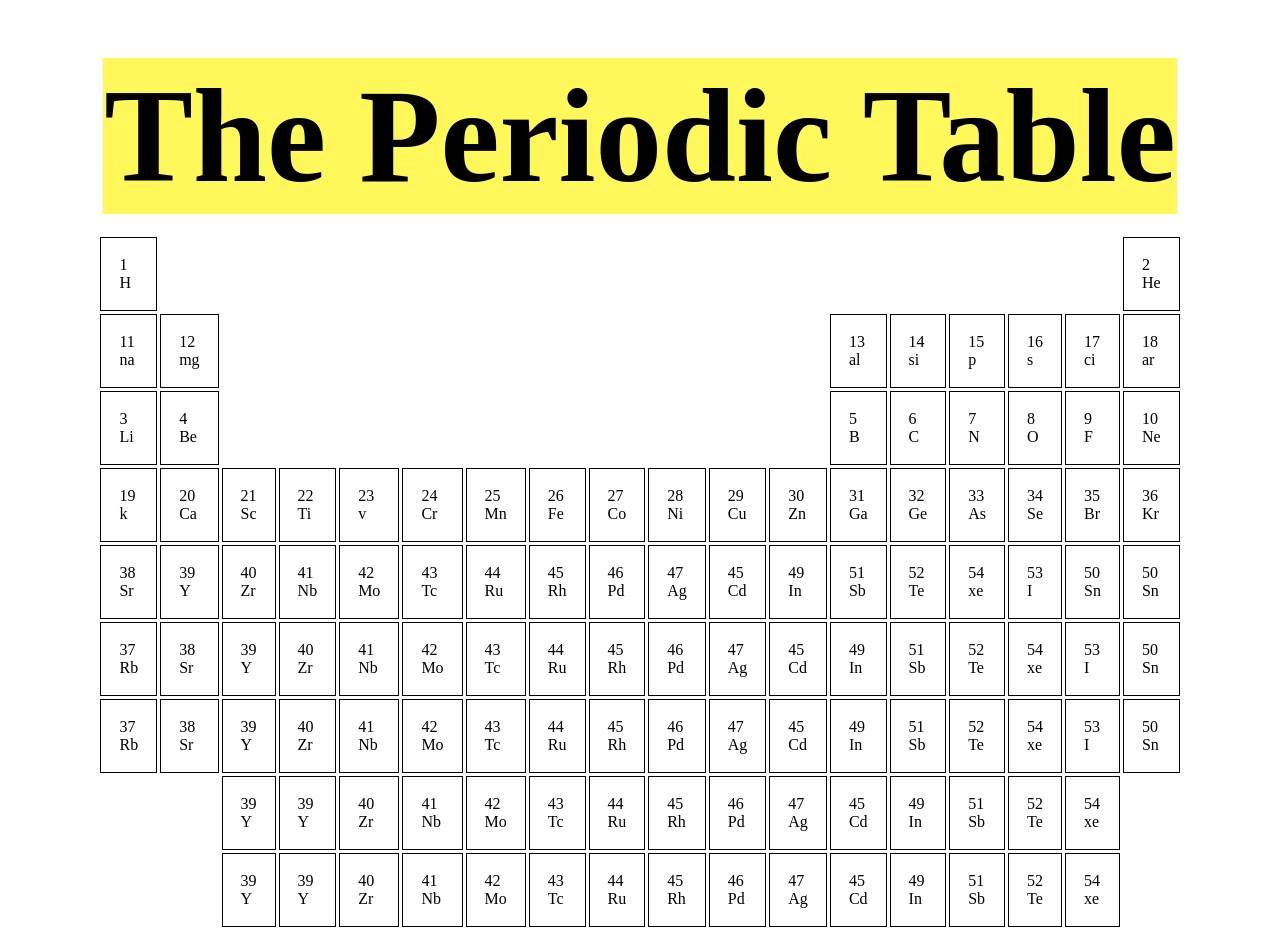
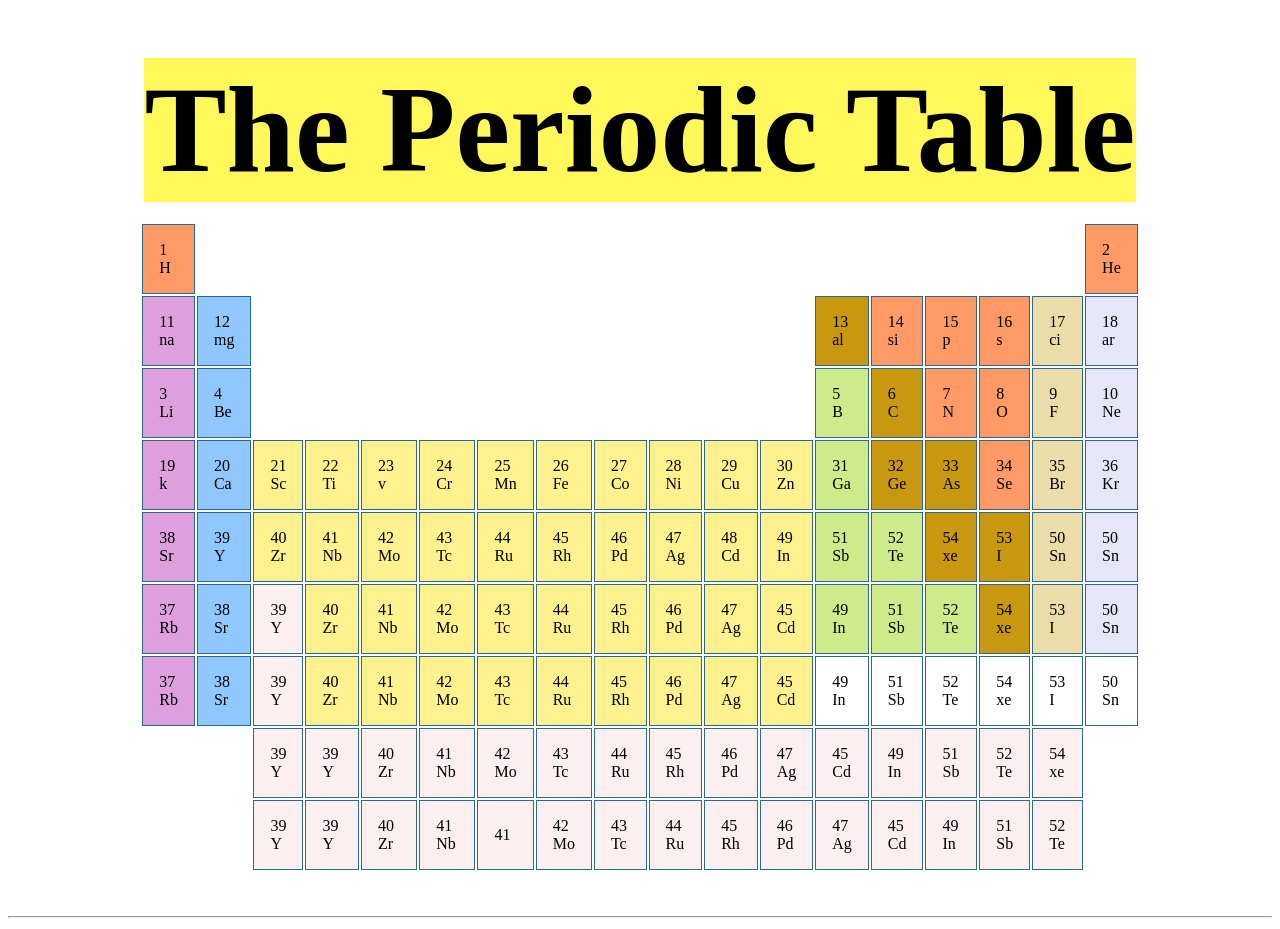
Before and after one commit to murad2641/Assignment, a plain HTML site: page Assignment5.html in a window 1280 px wide. Shown: the part 60-989 px from the top of the page. Drawn offline with Linux system fonts and the light colour scheme.

Commit message:
Assignment6 committed

```diff
--- a/Assignment5.html
+++ b/Assignment5.html
@@ -3,13 +3,16 @@
 
 <head>
     <meta charset="UTF-8">
-    <meta name="viewport" content="width=device-width, initial-scale=1.0">
+    <meta name="viewport" content="wclassth=device-wclassth, initial-scale=1.0">
     <title>Document</title>
     <style>
-        #table {
-            border: 1px solid black;
+       .ptable
+       {
+        border: 1px solid #2b698f;
 
-        }
+       }
+
+
     </style>
 </head>
 
@@ -18,400 +21,398 @@
     <br>
     <br>
     <table align="center">
-        <th colspan="18" bgcolor="#FFF85B" style="font-size: 133px;"> The Periodic Table</th>
+        <th colspan="18" bgcolor="#FFF85B" style="font-size: 123px;"> The Periodic Table</th>
     </table>
 
     <br>
-    <table width="500" cellpadding="18" cellspacing="3" align="center">
+    <table  cellpadding="16" cellspacing="2" align="center">
 
-        <id="table">
-            </id>
             <tr>
-                <td id="table">1 <br>
+                <td class="ptable" bgcolor="#ff9966">1 <br>
                     H
                 </td>
                 <td colspan="16"></td>
-                <td id="table">2 <br>
+                <td class="ptable" bgcolor="#ff9966">2 <br>
                     He
                 </td>
             </tr>
             <tr>
-                <td id="table">11 <br>
+                <td class="ptable" bgcolor="#dda0dd">11 <br>
                     na
                 </td>
-                <td id="table">12 <br>
+                <td class="ptable" bgcolor="#90c7ff">12 <br>
                     mg
                 </td>
                 <td colspan="10"></td>
 
-                <td id="table">13 <br>
+                <td class="ptable" bgcolor="#c79810">13 <br>
                     al
                 </td>
-                <td id="table">14 <br>
+                <td class="ptable" bgcolor="#ff9966">14 <br>
                     si
                 </td>
-                <td id="table">15 <br>
+                <td class="ptable" bgcolor="#ff9966">15 <br>
                     p
                 </td>
-                <td id="table">16 <br>
+                <td class="ptable" bgcolor="#ff9966">16 <br>
                     s
                 </td>
-                <td id="table">17<br>
+                <td class="ptable" bgcolor="#ebdca9">17<br>
                     ci
                 </td>
-                <td id="table">18 <br>
+                <td class="ptable" bgcolor="#e6e6fa">18 <br>
                     ar
                 </td>
             </tr>
             <tr>
-                <td id="table">3 <br>
+                <td class="ptable" bgcolor="#dda0dd">3 <br>
                     Li
                 </td>
-                <td id="table">4 <br>
+                <td class="ptable" bgcolor="#90c7ff">4 <br>
                     Be
                 </td>
                 <td colspan="10"></td>
 
-                <td id="table">5 <br>
+                <td class="ptable" bgcolor="#cdeb8b">5 <br>
                     B
                 </td>
-                <td id="table">6 <br>
+                <td class="ptable" bgcolor="#c79810">6 <br>
                     C
                 </td>
-                <td id="table">7 <br>
+                <td class="ptable" bgcolor="#ff9966">7 <br>
                     N
                 </td>
-                <td id="table">8 <br>
+                <td class="ptable" bgcolor="#ff9966">8 <br>
                     O
                 </td>
-                <td id="table">9 <br>
+                <td class="ptable" bgcolor="#ebdca9">9 <br>
                     F
                 </td>
-                <td id="table">10 <br>
+                <td class="ptable" bgcolor="#e6e6fa">10 <br>
                     Ne
                 </td>
             </tr>
             <tr>
-                <td id="table">19 <br>k
+                <td class="ptable" bgcolor="#dda0dd">19 <br>k
                 </td>
-                <td id="table">20 <br>Ca
+                <td class="ptable" bgcolor="#90c7ff">20 <br>Ca
                 </td>
-                <td id="table">21 <br>
+                <td class="ptable" bgcolor="#fff28e">21 <br>
                     Sc
                 </td>
-                <td id="table">22 <br>
+                <td class="ptable" bgcolor="#fff28e">22 <br>
                     Ti
                 </td>
-                <td id="table">23 <br>
+                <td class="ptable" bgcolor="#fff28e"">23 <br>
                     v
                 </td>
-                <td id="table">24 <br>
+                <td class="ptable" bgcolor="#fff28e">24 <br>
                     Cr
                 </td>
-                <td id="table">25 <br>
+                <td class="ptable" bgcolor="#fff28e">25 <br>
                     Mn
                 </td>
-                <td id="table">26 <br>
+                <td class="ptable" bgcolor="#fff28e">26 <br>
                     Fe
                 </td>
-                <td id="table">27 <br>
+                <td class="ptable" bgcolor="#fff28e">27 <br>
                     Co
                 </td>
-                <td id="table">28 <br>
+                <td class="ptable" bgcolor="#fff28e">28 <br>
                     Ni
                 </td>
-                <td id="table">29 <br>
+                <td class="ptable" bgcolor="#fff28e">29 <br>
                     Cu
                 </td>
-                <td id="table">30 <br>
+                <td class="ptable" bgcolor="#fff28e">30 <br>
                     Zn
                 </td>
-                <td id="table">31 <br>
+                <td class="ptable" bgcolor="#cdeb8b">31 <br>
                     Ga
                 </td>
-                <td id="table">32 <br>
+                <td class="ptable" bgcolor="#c79810">32 <br>
                     Ge
                 </td>
-                <td id="table">33 <br>
+                <td class="ptable" bgcolor="#c79810">33 <br>
                     As
                 </td>
-                <td id="table">34 <br>
+                <td class="ptable" bgcolor="#ff9966">34 <br>
                     Se
                 </td>
-                <td id="table">35 <br>
+                <td class="ptable" bgcolor="#ebdca9">35 <br>
                     Br
                 </td>
-                <td id="table">36 <br>
+                <td class="ptable" bgcolor="#e6e6fa">36 <br>
                     Kr
                 </td>
             </tr>
             <tr>
                 </td>
-                <td id="table">38 <br>
+                <td class="ptable" bgcolor="#dda0dd">38 <br>
                     Sr
                 </td>
-                <td id="table">39 <br>
+                <td class="ptable" bgcolor="#90c7ff" >39 <br>
                     Y
                 </td>
-                <td id="table">40 <br>
+                <td class="ptable" bgcolor="#fff28e">40 <br>
                     Zr
                 </td>
-                <td id="table">41 <br>
+                <td class="ptable" bgcolor="#fff28e">41 <br>
                     Nb
                 </td>
-                <td id="table">42 <br>
+                <td class="ptable" bgcolor="#fff28e">42 <br>
                     Mo
                 </td>
-                <td id="table">43 <br>
+                <td class="ptable" bgcolor="#fff28e">43 <br>
                     Tc
                 </td>
-                <td id="table">44 <br>
+                <td class="ptable" bgcolor="#fff28e">44 <br>
                     Ru
                 </td>
-                <td id="table">45 <br>
+                <td class="ptable" bgcolor="#fff28e">45 <br>
                     Rh
                 </td>
-                <td id="table">46 <br>
+                <td class="ptable" bgcolor="#fff28e">46 <br>
                     Pd
                 </td>
-                <td id="table">47 <br>
+                <td class="ptable" bgcolor="#fff28e">47 <br>
                     Ag
                 </td>
-                <td id="table">45 <br>
+                <td class="ptable" bgcolor="#fff28e">48 <br>
                     Cd
                 </td>
-                <td id="table">49 <br>
+                <td class="ptable" bgcolor="#fff28e">49 <br>
                     In
                 </td>
-                <td id="table">51 <br>
+                <td class="ptable" bgcolor="#cdeb8b">51 <br>
                     Sb
                 </td>
-                <td id="table">52 <br>
+                <td class="ptable" bgcolor="#cdeb8b">52 <br>
                     Te
                 </td>
-                <td id="table">54 <br>
+                <td class="ptable" bgcolor="#c79810">54 <br>
                     xe
                 </td>
-                <td id="table">53 <br>
+                <td class="ptable" bgcolor="#c79810">53 <br>
                     I
                 </td>
-                <td id="table">50 <br>
+                <td class="ptable" bgcolor="#ebdca9">50 <br>
                     Sn
                 </td>
-                <td id="table">50 <br>
+                <td class="ptable" bgcolor="#e6e6fa">50 <br>
                     Sn
                 </td>
             </tr>
             <tr>
-                <td id="table"> 37 <br>
+                <td class="ptable" bgcolor="#dda0dd"> 37 <br>
                     Rb
                 </td>
-                <td id="table">38 <br>
+                <td class="ptable" bgcolor="#90c7ff">38 <br>
                     Sr
                 </td>
-                <td id="table">39 <br>
+                <td class="ptable" bgcolor="#fceff0">39 <br>
                     Y
                 </td>
-                <td id="table">40 <br>
+                <td class="ptable" bgcolor="#fff28e">40 <br>
                     Zr
                 </td>
-                <td id="table">41 <br>
+                <td class="ptable" bgcolor="#fff28e">41 <br>
                     Nb
                 </td>
-                <td id="table">42 <br>
+                <td class="ptable" bgcolor="#fff28e">42 <br>
                     Mo
                 </td>
-                <td id="table">43 <br>
+                <td class="ptable" bgcolor="#fff28e">43 <br>
                     Tc
                 </td>
-                <td id="table">44 <br>
+                <td class="ptable" bgcolor="#fff28e">44 <br>
                     Ru
                 </td>
-                <td id="table">45 <br>
+                <td class="ptable" bgcolor="#fff28e">45 <br>
                     Rh
                 </td>
-                <td id="table">46 <br>
+                <td class="ptable" bgcolor="#fff28e">46 <br>
                     Pd
                 </td>
-                <td id="table">47 <br>
+                <td class="ptable" bgcolor="#fff28e">47 <br>
                     Ag
                 </td>
-                <td id="table">45 <br>
+                <td class="ptable" bgcolor="#fff28e">45 <br>
                     Cd
                 </td>
-                <td id="table">49 <br>
+                <td class="ptable" bgcolor="#cdeb8b">49 <br>
                     In
                 </td>
-                <td id="table">51 <br>
+                <td class="ptable" bgcolor="#cdeb8b">51 <br>
                     Sb
                 </td>
-                <td id="table">52 <br>
+                <td class="ptable" bgcolor="#cdeb8b">52 <br>
                     Te
                 </td>
-                <td id="table">54 <br>
+                <td class="ptable" bgcolor="#c79810">54 <br>
                     xe
                 </td>
-                <td id="table">53 <br>
+                <td class="ptable" bgcolor="#ebdca9">53 <br>
                     I
                 </td>
-                <td id="table">50 <br>
+                <td class="ptable" bgcolor="#e6e6fa">50 <br>
                     Sn
                 </td>
             </tr>
             <tr>
-                <td id="table"> 37 <br>
+                <td class="ptable" bgcolor="#dda0dd"> 37 <br>
                     Rb
                 </td>
-                <td id="table">38 <br>
+                <td class="ptable" bgcolor="#90c7ff">38 <br>
                     Sr
                 </td>
-                <td id="table">39 <br>
+                <td class="ptable" bgcolor="#fceff0">39 <br>
                     Y
                 </td>
-                <td id="table">40 <br>
+                <td class="ptable" bgcolor="#fff28e">40 <br>
                     Zr
                 </td>
-                <td id="table">41 <br>
+                <td class="ptable" bgcolor="#fff28e">41 <br>
                     Nb
                 </td>
-                <td id="table">42 <br>
+                <td class="ptable" bgcolor="#fff28e">42 <br>
                     Mo
                 </td>
-                <td id="table">43 <br>
+                <td class="ptable" bgcolor="#fff28e">43 <br>
                     Tc
                 </td>
-                <td id="table">44 <br>
+                <td class="ptable" bgcolor="#fff28e">44 <br>
                     Ru
                 </td>
-                <td id="table">45 <br>
+                <td class="ptable" bgcolor="#fff28e">45 <br>
                     Rh
                 </td>
-                <td id="table">46 <br>
+                <td class="ptable" bgcolor="#fff28e">46 <br>
                     Pd
                 </td>
-                <td id="table">47 <br>
+                <td class="ptable" bgcolor="#fff28e">47 <br>
                     Ag
                 </td>
-                <td id="table">45 <br>
+                <td class="ptable" bgcolor="#fff28e">45 <br>
                     Cd
                 </td>
-                <td id="table">49 <br>
+                <td class="ptable">49 <br>
                     In
                 </td>
-                <td id="table">51 <br>
+                <td class="ptable">51 <br>
                     Sb
                 </td>
-                <td id="table">52 <br>
+                <td class="ptable">52 <br>
                     Te
                 </td>
-                <td id="table">54 <br>
+                <td class="ptable">54 <br>
                     xe
                 </td>
-                <td id="table">53 <br>
+                <td class="ptable">53 <br>
                     I
                 </td>
-                <td id="table">50 <br>
+                <td class="ptable">50 <br>
                     Sn
                 </td>
             </tr>
             <tr>
                 <td colspan="2">
                 </td>
-                <td id="table">39 <br>
+                <td class="ptable" bgcolor="#fceff0">39 <br>
                     Y
                 </td>
 
-                <td id="table">39 <br>
+                <td class="ptable" bgcolor="#fceff0">39 <br>
                     Y
                 </td>
-                <td id="table">40 <br>
+                <td class="ptable" bgcolor="#fceff0">40 <br>
                     Zr
                 </td>
-                <td id="table">41 <br>
+                <td class="ptable" bgcolor="#fceff0">41 <br>
                     Nb
                 </td>
-                <td id="table">42 <br>
+                <td class="ptable" bgcolor="#fceff0">42 <br>
                     Mo
                 </td>
-                <td id="table">43 <br>
+                <td class="ptable" bgcolor="#fceff0">43 <br>
                     Tc
                 </td>
-                <td id="table">44 <br>
+                <td class="ptable" bgcolor="#fceff0">44 <br>
                     Ru
                 </td>
-                <td id="table">45 <br>
+                <td class="ptable" bgcolor="#fceff0">45 <br>
                     Rh
                 </td>
-                <td id="table">46 <br>
+                <td class="ptable" bgcolor="#fceff0">46 <br>
                     Pd
                 </td>
-                <td id="table">47 <br>
+                <td class="ptable" bgcolor="#fceff0">47 <br>
                     Ag
                 </td>
-                <td id="table">45 <br>
+                <td class="ptable" bgcolor="#fceff0">45 <br>
                     Cd
                 </td>
-                <td id="table">49 <br>
+                <td class="ptable" bgcolor="#fceff0">49 <br>
                     In
                 </td>
-                <td id="table">51 <br>
+                <td class="ptable" bgcolor="#fceff0">51 <br>
                     Sb
                 </td>
-                <td id="table">52 <br>
+                <td class="ptable" bgcolor="#fceff0">52 <br>
                     Te
                 </td>
-                <td id="table">54 <br>
+                <td class="ptable" bgcolor="#fceff0">54 <br>
                     xe
                 </td>
             </tr>
             <tr>
                 <td colspan="2">
                 </td>
-                <td id="table">39 <br>
+                <td class="ptable" bgcolor="#fceff0">39 <br>
                     Y
                 </td>
 
-                <td id="table">39 <br>
+                <td class="ptable" bgcolor="#fceff0">39 <br>
                     Y
                 </td>
-                <td id="table">40 <br>
+                <td class="ptable" bgcolor="#fceff0">40 <br>
                     Zr
                 </td>
-                <td id="table">41 <br>
+                <td class="ptable" bgcolor="#fceff0">41 <br>
                     Nb
                 </td>
-                <td id="table">42 <br>
+                <td class="ptable" bgcolor="#fceff0" >41 <br>
+                    <td class="ptable"  bgcolor="#fceff0">42 <br>
                     Mo
                 </td>
-                <td id="table">43 <br>
+                <td class="ptable" bgcolor="#fceff0">43 <br>
                     Tc
                 </td>
-                <td id="table">44 <br>
+                <td class="ptable" bgcolor="#fceff0">44 <br>
                     Ru
                 </td>
-                <td id="table">45 <br>
+                <td class="ptable" bgcolor="#fceff0">45 <br>
                     Rh
                 </td>
-                <td id="table">46 <br>
+                <td class="ptable" bgcolor="#fceff0">46 <br>
                     Pd
                 </td>
-                <td id="table">47 <br>
+                <td class="ptable" bgcolor="#fceff0">47 <br>
                     Ag
                 </td>
-                <td id="table">45 <br>
+                <td class="ptable" bgcolor="#fceff0">45 <br>
                     Cd
                 </td>
-                <td id="table">49 <br>
+                <td class="ptable" bgcolor="#fceff0">49 <br>
                     In
                 </td>
-                <td id="table">51 <br>
+                <td class="ptable" bgcolor="#fceff0">51 <br>
                     Sb
                 </td>
-                <td id="table">52 <br>
+                <td class="ptable" bgcolor="#fceff0">52 <br>
                     Te
                 </td>
-                <td id="table">54 <br>
-                    xe
+
                 </td>
             </tr>
 
@@ -419,18 +420,15 @@
     <br><br>
     <hr>
     <br>
-    <br>
-
-
 
     <h1 align="center">Elizabeth college Timetable2020 </h1>
-    <Div style="float: left;">
-        <tr align="right">
-            <br><br> <br><br><br>
+    <Div  style="float:left;" >
+        <tr>
+            <br><br> <br><br>
             <td>8.30</td>
-            <br><br>
+            <br>
             <td>9.00</td>
-            <br><br><br>
+            <br>
             <td>9:30</td><br><br>
             <td>10:00</td><br><br>
             <td>10:30</td><br><br>
@@ -450,22 +448,22 @@
         </tr>
     </Div>
 
-    <Div>
-        <table cellpadding="30" cellspacing="0" align="center">
+    <Div >
+        <table cellpadding="25" cellspacing="0" align="center"  >
             <Tr>
                 <th>Monday</th>
                 <th>Tuesday</th>
                 <th>Wednesday</th>
                 <th>Thursday</th>
-                <th>Friday</th>
+                <th>Frclassay</th>
             </Tr>
 
             <tr>
-                <td style="border: 1px solid black;">line1</td>
-                <td style="border: 1px solid black;">line4</td>
-                <td style="border: 1px solid black;">line3</td>
-                <td style="border: 1px solid black;">line5</td>
-                <td style="border: 1px solid black;">line3</td>
+                <td style="border: 1px solid black;" bgcolor="#c7d7f0">line1</td>
+                <td style="border: 1px solid black;" bgcolor="#febbde">line4</td>
+                <td style="border: 1px solid black;" bgcolor="#c9e7ab">line3</td>
+                <td style="border: 1px solid black;" bgcolor="#e1d6f4">line5</td>
+                <td style="border: 1px solid black;" bgcolor="#c9e7ab">line3</td>
             </tr>
             <tr>
                 <td style="border: 1px solid black;">recess</td>
@@ -475,15 +473,15 @@
                 <td style="border: 1px solid black;">recess</td>
             </tr>
             <tr>
-                <td rowspan="2" style="border: 1px solid black;"> line2</td>
-                <td rowspan="2" style="border: 1px solid black;">line5 </td>
-                <td style="border: 1px solid black;"> Hom Group </td>
-                <td rowspan="2" style="border: 1px solid black;"> line4</td>
-                <td rowspan="2" style="border: 1px solid black;">line1</td>
+                <td rowspan="2" style="border: 1px solid black;" bgcolor="#fec39b"> line2</td>
+                <td rowspan="2" style="border: 1px solid black;" bgcolor="#e1d6f4">line5 </td>
+                <td style="border: 1px solid black;" bgcolor="#fc7578" > Hom Group </td>
+                <td rowspan="2" style="border: 1px solid black;" bgcolor="#febbde"> line4</td>
+                <td rowspan="2" style="border: 1px solid black;" bgcolor="#c7d7f0">line1</td>
             </tr>
             <tr>
 
-                <td style="border: 1px solid black;"> line2 </td>
+                <td style="border: 1px solid black;" bgcolor="#fec39b"> line2 </td>
 
             </tr>
 
@@ -495,22 +493,22 @@
                 <td style="border: 1px solid black;">Lunch</td>
             </tr>
             <tr>
-                <td rowspan="2" style="border: 1px solid black;">line3</td>
-                <td style="border: 1px solid black;">line5</td>
-                <td style="border: 1px solid black;">line1</td>
-                <td style="border: 1px solid black;">line4</td>
-                <td rowspan="3" style="border: 1px solid black;">line2</td>
+                <td rowspan="2" style="border: 1px solid black;" bgcolor="#c9e7ab">line3</td>
+                <td style="border: 1px solid black;" bgcolor="#e1d6f4">line5</td>
+                <td style="border: 1px solid black;" bgcolor="#c7d7f0">line1</td>
+                <td style="border: 1px solid black;" bgcolor="#febbde">line4</td>
+                <td rowspan="3" style="border: 1px solid black;" bgcolor="#fec39b">line2</td>
             </tr>
             <tr>
                 <td rowspan="3" style="border: 1px solid black;">Staf Meeting</td>
-                <td rowspan="3" style="border: 1px solid black;">Enrichment</td>
+                <td rowspan="3" style="border: 1px solid black;" bgcolor="#ffff93">Enrichment</td>
 
             </tr>
 
 
             <tr>
-                <td style="border: 1px solid black;" id="row">Tutorail</td>
-                <td style="border: 1px solid black;"> Tutorail</td>
+                <td style="border: 1px solid black;" class="row" bgcolor="#ffff93">Tutorail</td>
+                <td style="border: 1px solid black;" bgcolor="#ffff93"> Tutorail</td>
 
             </tr>
             <tr>
@@ -519,12 +517,13 @@
                 <td style="border: 1px solid black;">leder ship Meeting</td>
                 <td style="border: 1px solid black;"> Teacher Assassnent & preparation</td>
             </tr>
-    </Div>
+
     </table>
+</Div>
     <hr>
     <br><br>
     <h1 align="center">TABLE THREE(3)</h1>
-    <table style="background-color: bisque;" align="center">
+    <table style="background-color: bisque;" align="center" border="1px solid black">
         <tr>
             <th rowspan="3" style="border: 1px solid black;"></th>
             <th colspan="12" style="border: 1px solid black;">Bihar School Examination Board</th>
```
Also changed, not shown: Assignment2.html (+1 -1 lines), Assignment6 cv.html (added, +145 -0 lines), form.html (deleted, +0 -33 lines).
